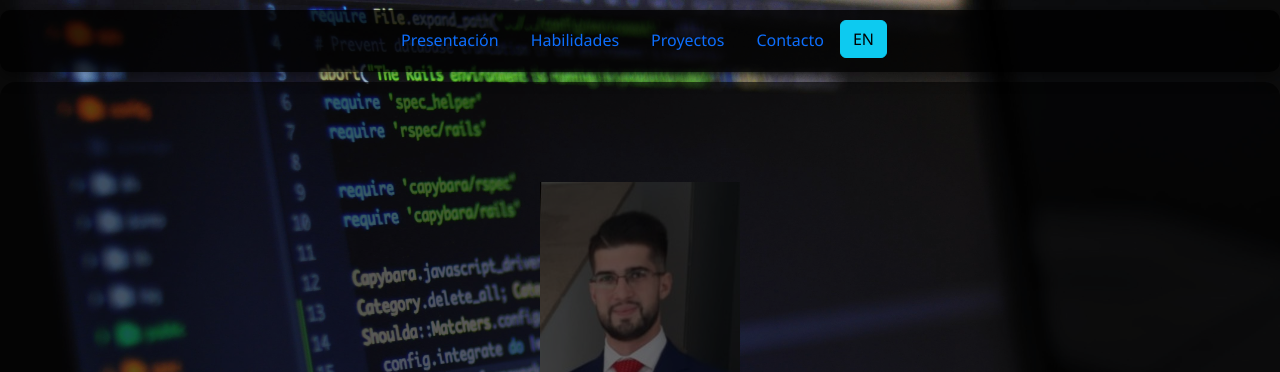
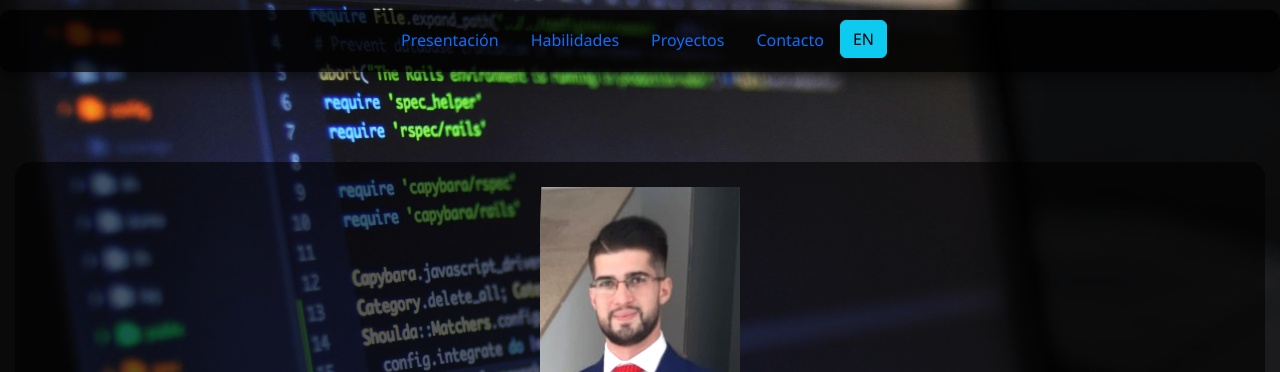
Before and after one commit to JesusTejon/portafolio, a plain HTML site: page index.html in a window 1280 px wide. Shown: the top 372 px of the page. Drawn offline with nearby package versions, Linux system fonts and the light colour scheme.

Commit message:
correciones imagen presentacion

```diff
--- a/assets/css/styles.css
+++ b/assets/css/styles.css
@@ -8,7 +8,8 @@ body {
 }
 
 /* ===== Encabezados ===== */
-h1, h2 {
+h1,
+h2 {
     color: #00d1b2;
     margin-bottom: 20px;
     text-align: center;
@@ -24,7 +25,7 @@ h1, h2 {
 
 .card:hover {
     transform: translateY(-10px);
-    box-shadow: 0 15px 30px rgba(0,0,0,0.8);
+    box-shadow: 0 15px 30px rgba(0, 0, 0, 0.8);
 }
 
 .card-body {
@@ -82,38 +83,59 @@ h1, h2 {
     .card {
         width: 90% !important;
     }
-    h1, h2 {
+
+    h1,
+    h2 {
         font-size: 1.8rem;
     }
+
     .correo {
         font-size: 1.2rem;
     }
+
     .redes a {
         font-size: 1.8rem;
     }
 }
 
+/* ===== Presentación ===== */
+
+.img-presentacion {
+    margin-bottom: 10px;
+    filter: brightness(1.2);
+}
+
+
 #presentacion {
     position: relative;
     text-align: center;
-    padding: 100px 20px;
-    border-radius: 15px;
+    padding: 100px 15px;
     color: #00d1b2;
-    margin-top: 20px;
+
 }
 
 /* Overlay oscuro */
 #presentacion::before {
     content: "";
     position: absolute;
+}
+
+.presentacion-texto {
+    background-color: rgba(0, 0, 0, 0.6);
     top: 0;
     left: 0;
     width: 100%;
     height: 100%;
-    background-color: rgba(0,0,0,0.6); /* Ajusta la opacidad */
     z-index: 1;
     border-radius: 15px;
+    padding-top: 25px;
+    padding-bottom: 25px;
+    padding-right: 10px;
+    padding-left: 10px;
+
 }
+
+*/
 
 /* Texto sobre el overlay */
 #presentacion h1,
--- a/index.html
+++ b/index.html
@@ -46,13 +46,9 @@
 
 
     <!--Presentación-->
-    <!--Presentación-->
     <div id="presentacion">
-        <div class="presentacion-card">
-            <div class="presentacion-img">
-                <img src="./assets/img/mi-foto.jpg" alt="Jesús Tejón Carrillo">
-            </div>
-            <div class="presentacion-texto presentacion-container">
+            <div class="presentacion-texto">
+                <img src="./assets/img/mi-foto.jpg" alt="Jesús Tejón Carrillo" class="img-presentacion">
                 <h1>JESÚS TEJÓN CARRILLO</h1>
                 <h2>Ingeniero de Software, Big Data y Cloud Computing</h2>
                 <p>
@@ -67,9 +63,7 @@
                         artificial</b>.
                 </p>
             </div>
-        </div>
     </div>
-
 
     <!--Habilidades-->
     <div id="hab">
```
